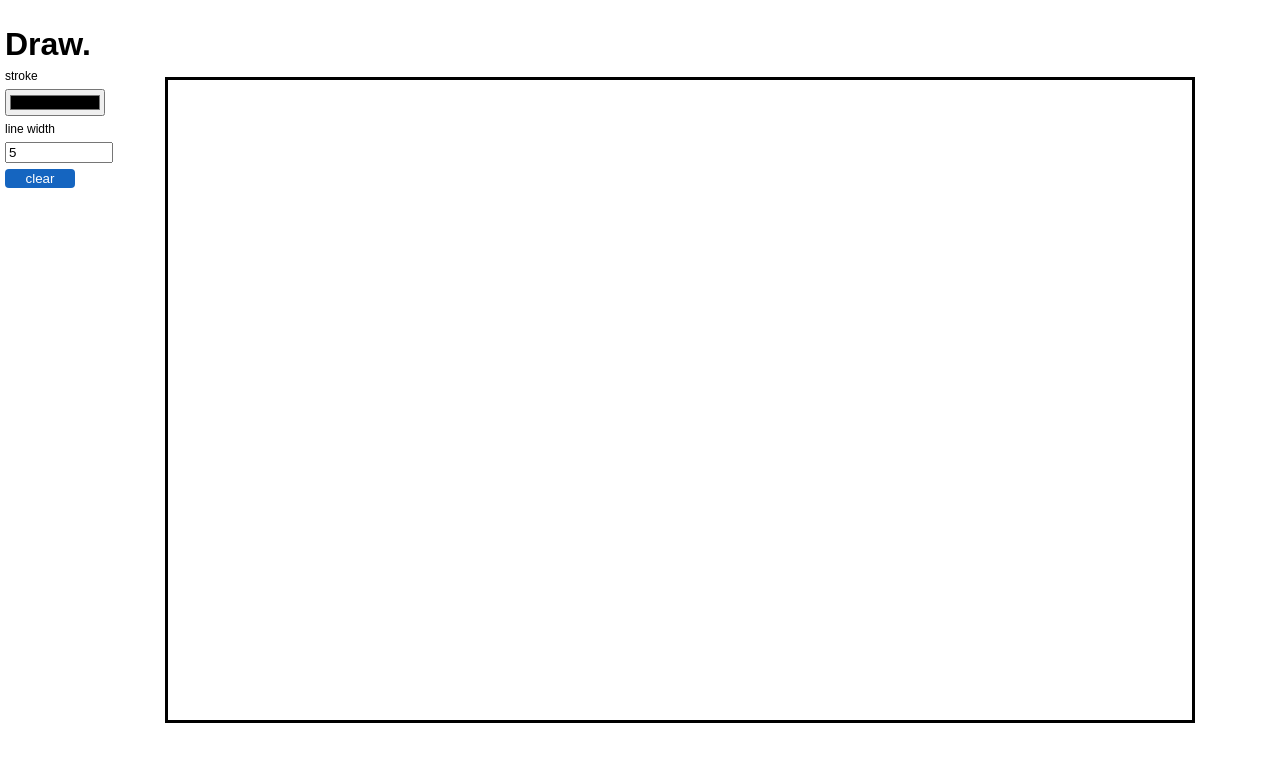
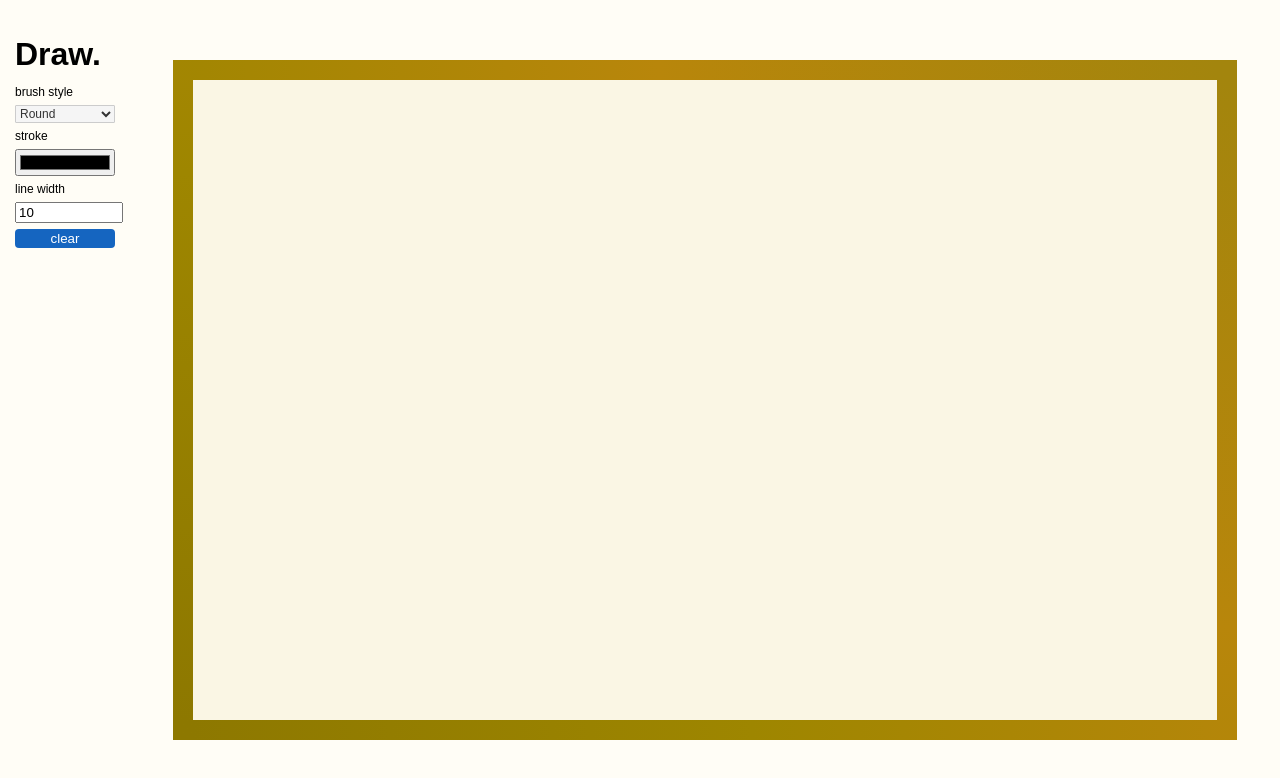
Before and after one commit to clairedraeger/art-project, a Next.js app in the folder art-project/: page / in a window 1280 px wide. Shown: the top 778 px of the page. Built offline with nearby package versions, Linux system fonts and the light colour scheme.

Commit message:
Adding new brush features

```diff
--- a/art-project/src/app/globals.css
+++ b/art-project/src/app/globals.css
@@ -1,5 +1,5 @@
 :root {
-  --background: #ffffff;
+  --background: #fffdf6;
   --foreground: #171717;
 }
 
@@ -8,10 +8,10 @@ body {
   padding: 0;
   height: 100%;
   overflow: hidden;
-  color: white;
   font-family: Arial, Helvetica, sans-serif;
   -webkit-font-smoothing: antialiased;
   -moz-osx-font-smoothing: grayscale;
+  background-color: #fffdf6;
 }
 
 h1 {
@@ -27,9 +27,8 @@ h1 {
 #toolbar {
   display: flex;
   flex-direction: column;
-  padding: 5px;
-  width: 70px;
-  background-color: #ffffff;
+  padding: 15px;
+  width: 100px;
 }
 
 #toolbar * {
@@ -54,14 +53,36 @@ h1 {
   padding: 2px;
 }
 
+#toolbar select {
+  width: 100%;
+  border-radius: 1px;
+  border: 1px solid #ccc;
+  background-color: #f5f5f5;
+  font-size: 12px;
+  font-family: inherit;
+  color: #333;
+  cursor: pointer;
+  transition: border 0.2s ease;
+}
+
+#toolbar select:focus {
+  outline: none;
+  border-color: #a3c1e3;
+  box-shadow: 0 0 0 2px rgba(21, 101, 192, 0.2);
+}
+
 .sketchboard {
-  flex-grow: 1; /* to take up rest of space */
+  flex-grow: 1;
   display: flex;
   justify-content: center;
   align-items: center;
 }
 
 #sketchboard {
-  background-color: white;
-  border: 3px solid black;
+  background-color: #faf6e4;
+  border: 20px solid;
+  border-image-source: linear-gradient(45deg, rgb(141, 120, 0), #9e8600, #b8860b, #a3850d);
+  border-image-slice: 1;
+  border-radius: 12px;
+  padding: 0;
 }
--- a/art-project/src/app/page.js
+++ b/art-project/src/app/page.js
@@ -7,8 +7,10 @@ export default function Home() {
   const canvasRef = useRef(null);
   const toolbarRef = useRef(null);
   const ctxRef = useRef(null);
-  const lineWidthRef = useRef(5);
+  const lineWidthRef = useRef(10);
   const strokeStyleRef = useRef("#000000");
+  const brushTypeRef = useRef("round");
+  const rainbowHueRef = useRef(0);
 
   useEffect(() => {
     const canvas = canvasRef.current;
@@ -18,24 +20,94 @@ export default function Home() {
     const devicePixelRatio = window.devicePixelRatio || 1;
     const width = window.innerWidth * 0.8;
     const height = window.innerHeight * 0.8;
-
-    // Scale for high-resolution displays
     canvas.width = width * devicePixelRatio;
     canvas.height = height * devicePixelRatio;
     canvas.style.width = `${width}px`;
     canvas.style.height = `${height}px`;
-    ctx.scale(devicePixelRatio, devicePixelRatio); // Scale the drawing context
+    ctx.scale(devicePixelRatio, devicePixelRatio);
 
     let isPainting = false;
 
     const draw = (e) => {
       if (!isPainting) return;
+
       ctx.lineWidth = lineWidthRef.current;
       ctx.strokeStyle = strokeStyleRef.current;
       ctx.lineCap = "round";
-      ctx.lineJoin = "round"; // Improves line smoothness
-      ctx.lineTo(e.offsetX, e.offsetY); // Fixes alignment issues
-      ctx.stroke();
+      ctx.lineJoin = "round";
+
+      const x = e.offsetX;
+      const y = e.offsetY;
+      const brush = brushTypeRef.current;
+
+      if (brush === "round") {
+        ctx.lineTo(x, y);
+        ctx.stroke();
+      }
+      else if (brush === "spray") {
+        for (let i = 0; i < 10; i++) {
+          const offsetX = (Math.random() - 0.5) * lineWidthRef.current * 4;
+          const offsetY = (Math.random() - 0.5) * lineWidthRef.current * 4;
+          ctx.fillStyle = strokeStyleRef.current;
+          ctx.beginPath();
+          ctx.arc(x + offsetX, y + offsetY, 1, 0, 2 * Math.PI);
+          ctx.fill();
+        }
+      }
+      else if (brush === "calligraphy") {
+        const angle = Math.PI / 6;
+        const width = lineWidthRef.current;
+        const length = 10;
+
+        const x1 = x + Math.cos(angle) * width;
+        const y1 = y + Math.sin(angle) * width;
+        const x2 = x - Math.cos(angle) * width;
+        const y2 = y - Math.sin(angle) * width;
+
+        ctx.strokeStyle = strokeStyleRef.current;
+        ctx.beginPath();
+        ctx.moveTo(x1, y1);
+        ctx.lineTo(x2, y2);
+        ctx.stroke();
+      }
+      else if (brush === "fuzzy") {
+        const radius = lineWidthRef.current * 2;
+        const gradient = ctx.createRadialGradient(x, y, 0, x, y, radius);
+        gradient.addColorStop(0, strokeStyleRef.current);
+        gradient.addColorStop(1, 'transparent');
+
+        ctx.fillStyle = gradient;
+        ctx.beginPath();
+        ctx.arc(x, y, radius, 0, 2 * Math.PI);
+        ctx.fill();
+      }
+      else if (brush === "paint") {
+        const bristleCount = 20;
+        const radius = lineWidthRef.current / 2;
+
+        for (let i = 0; i < bristleCount; i++) {
+          const angle = Math.random() * 2 * Math.PI;
+          const distance = Math.random() * radius;
+          const offsetX = Math.cos(angle) * distance;
+          const offsetY = Math.sin(angle) * distance;
+
+          ctx.beginPath();
+          ctx.strokeStyle = strokeStyleRef.current;
+          ctx.globalAlpha = 0.1 + Math.random() * 0.15;
+          ctx.lineWidth = 1 + Math.random() * 2.5;
+
+          ctx.moveTo(x + offsetX, y + offsetY);
+          ctx.lineTo(x + offsetX + 2, y + offsetY + 2);
+          ctx.stroke();
+        }
+
+        ctx.globalAlpha = 1;
+      }
+      else if (brush === "eraser") {
+        ctx.strokeStyle = "#faf6e4";
+        ctx.lineTo(x, y);
+        ctx.stroke();
+      }
     };
 
     canvas.addEventListener("mousedown", () => {
@@ -43,10 +115,8 @@ export default function Home() {
       ctx.beginPath();
     });
 
-    canvas.addEventListener("mouseup", () => {
+    canvas.addEventListener('mouseup', (e) => {
       isPainting = false;
-      ctx.stroke();
-      ctx.beginPath();
     });
 
     canvas.addEventListener("mousemove", draw);
@@ -72,14 +142,28 @@ export default function Home() {
     ctx.clearRect(0, 0, canvas.width, canvas.height);
   };
 
+  const handleBrushChange = (e) => {
+    brushTypeRef.current = e.target.value;
+  };
+
   return (
     <div className="container">
       <div id="toolbar" ref={toolbarRef}>
         <h1>Draw.</h1>
+        <div></div>
+        <label htmlFor="brush">brush style</label>
+        <select id="brush" name="brush" onChange={handleBrushChange}>
+          <option value="round">Round</option>
+          <option value="spray">Spray</option>
+          <option value="calligraphy">Calligraphy</option>
+          <option value="fuzzy">Fuzzy</option>
+          <option value="paint">Paint Brush</option>
+          <option value="eraser">Eraser</option>
+        </select>
         <label htmlFor="stroke">stroke</label>
         <input id="stroke" name="stroke" type="color" onChange={handleColorChange} />
         <label htmlFor="line-width">line width</label>
-        <input id="line-width" name="line-width" type="number" defaultValue="5" onChange={handleLineWidthChange} />
+        <input id="line-width" name="line-width" type="number" defaultValue="10" onChange={handleLineWidthChange} />
         <button id="clear" onClick={handleClear}>clear</button>
       </div>
       <div className="sketchboard">
```
